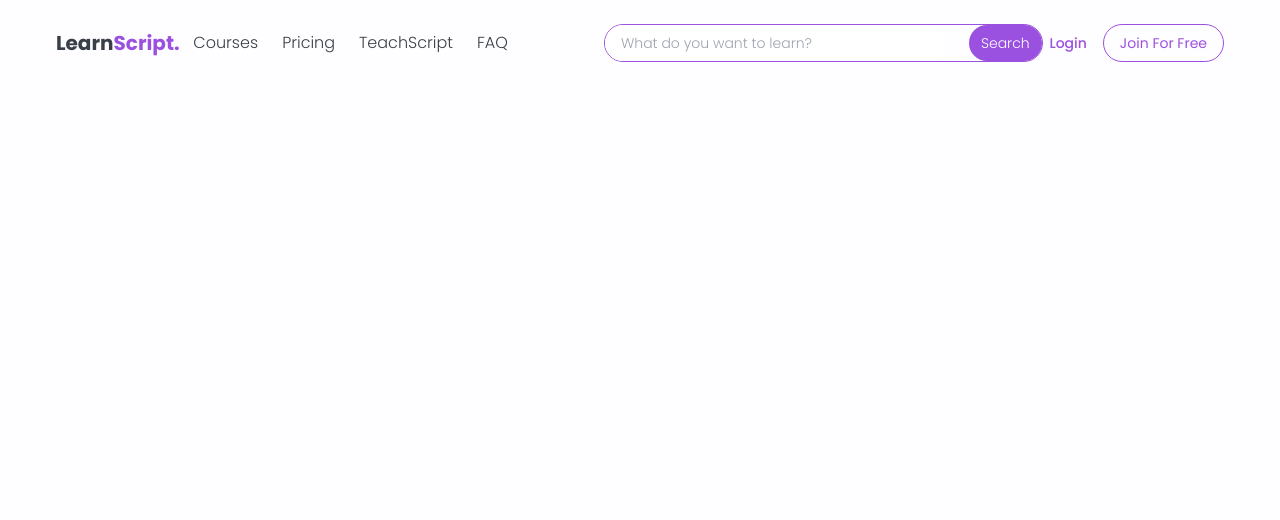
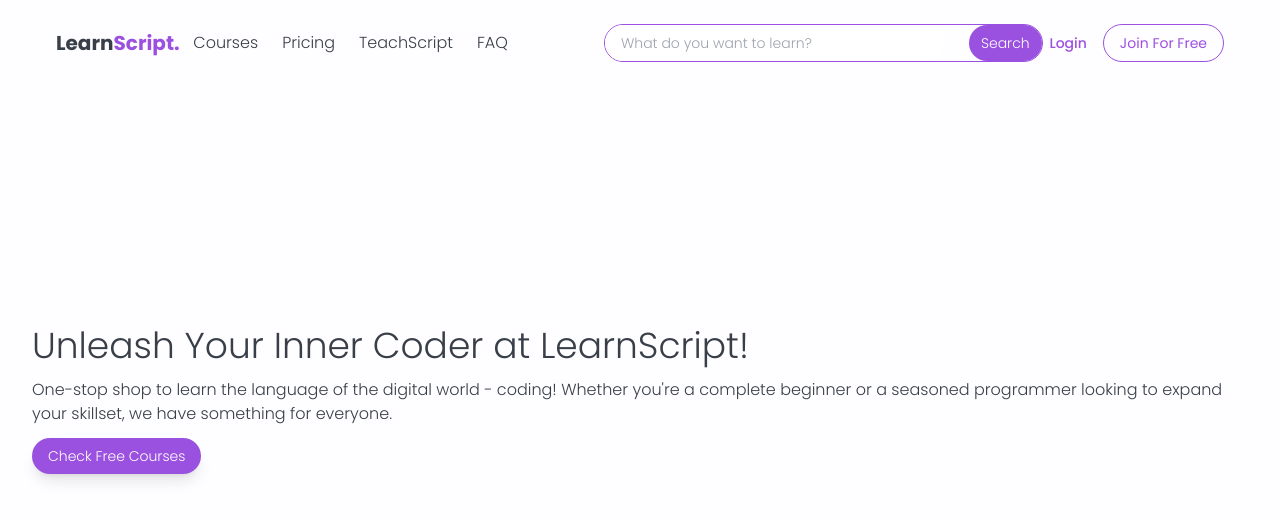
Before and after one commit to biancavictorino/learn-script, a React (Vite) app: page / in a window 1280 px wide. Shown: the top 520 px of the page. Built offline with nearby package versions, Linux system fonts and the light colour scheme.

Commit message:
added hero-section

```diff
--- a/src/App.jsx
+++ b/src/App.jsx
@@ -1,4 +1,5 @@
 import Navbar from "./Components/Navbar"
+import Hero from "./Components/Hero"
 
 function App() {
 
@@ -6,6 +7,7 @@ function App() {
     <>
     <div>
       <Navbar />
+      <Hero />
 
     </div>
     </>
--- /dev/null
+++ b/src/Components/Hero.jsx
@@ -0,0 +1,18 @@
+import React from 'react'
+
+const Hero = () => {
+  return (
+    <div className='px-8 h-screen flex flex-col justify-center'>
+        <div className='flex flex-col items-start justify-center gap-3'>
+            <h1 className='text-4xl font-light'>Unleash Your Inner Coder at LearnScript!</h1>
+            <p className='text-md font-light'>One-stop shop to learn the language of the digital world - coding! Whether you're a complete beginner or a seasoned programmer looking to expand your skillset, we have something for everyone.</p>
+            <button className='px-4 py-2 rounded-full bg-primary-color text-sm text-white font-light shadow-lg'>Check Free Courses</button>
+        </div>
+        <div>
+
+        </div>
+    </div>
+  )
+}
+
+export default Hero
--- a/src/Components/Navbar.jsx
+++ b/src/Components/Navbar.jsx
@@ -10,7 +10,7 @@ const Navbar = () => {
 
 
   return (
-    <div className='px-8 py-6 flex flex-row items-center justify-between md:px-14'>
+    <div className='absolute w-full px-8 py-6 flex flex-row items-center justify-between md:px-14'>
         <div className='logo font-bold flex flex-row text-xl'>
             <h1 className=''>Learn</h1>
             <h1 className='text-primary-color'>Script.</h1>
@@ -42,13 +42,13 @@ const Navbar = () => {
         </svg>
 
         <div className={`${menuOpen ? 'flex flex-col fixed bg-white shadow-lg right-0 top-0 h-screen w-3/4 z-40 justify-center items-center gap-6' : 'hidden'}`}>
-            <svg onClick={handleOpen} className='h-6 w-6 absolute top-8 right-8' xmlns="http://www.w3.org/2000/svg" fill="none" viewBox="0 0 24 24" stroke-width="1.5" stroke="currentColor" class="size-6">
-                <path stroke-linecap="round" stroke-linejoin="round" d="M6 18 18 6M6 6l12 12" />
-            </svg>
             <a href="">Courses</a>
             <a href="">Pricing</a>
             <a href="">TeachScript</a>
             <a href="">FAQ</a>
+            <svg onClick={handleOpen} className='w-6 h-6 right-8 top-8' xmlns="http://www.w3.org/2000/svg" fill="none" viewBox="0 0 24 24" stroke-width="1.5" stroke="currentColor" class="size-6">
+                <path stroke-linecap="round" stroke-linejoin="round" d="M6 18 18 6M6 6l12 12" />
+            </svg>
         </div>
     </div>
   )
```
